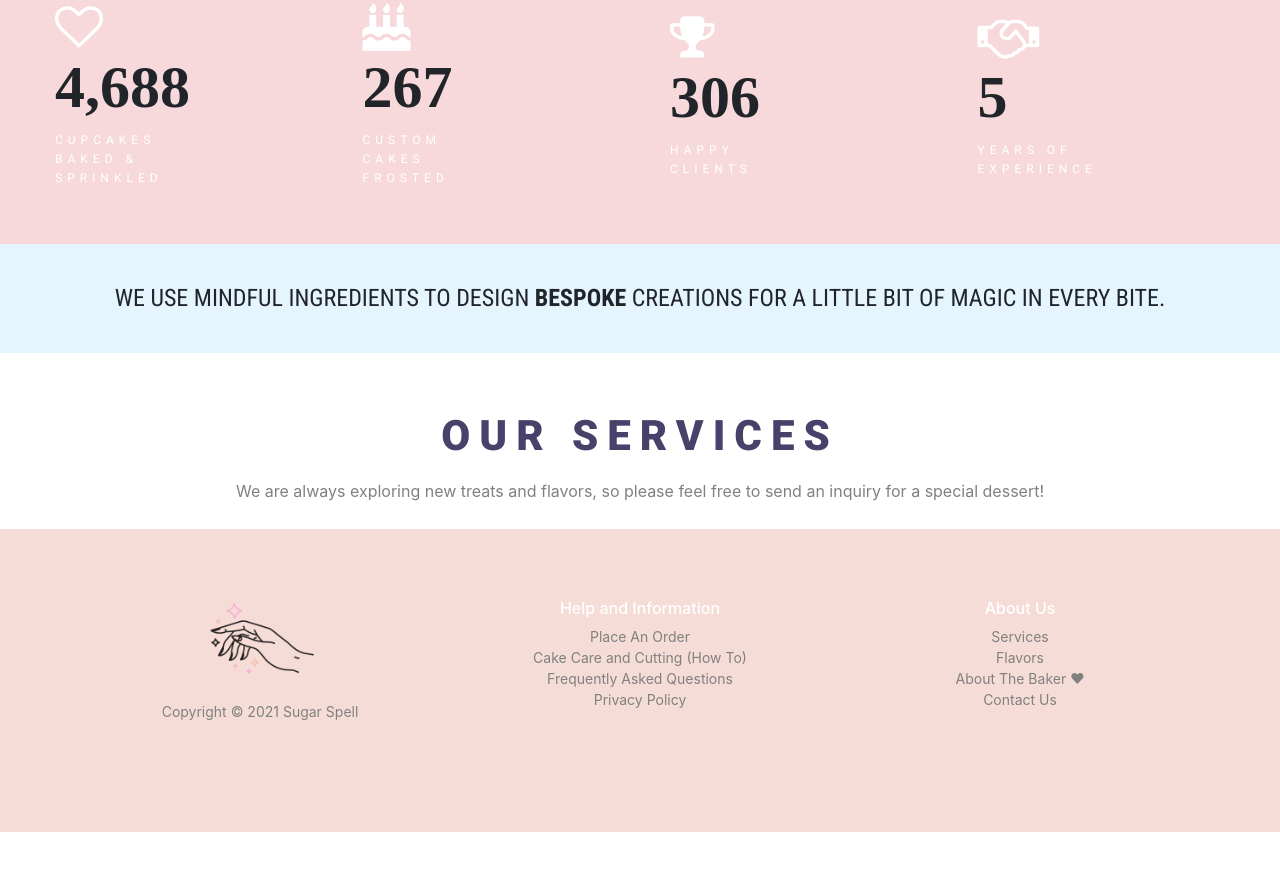
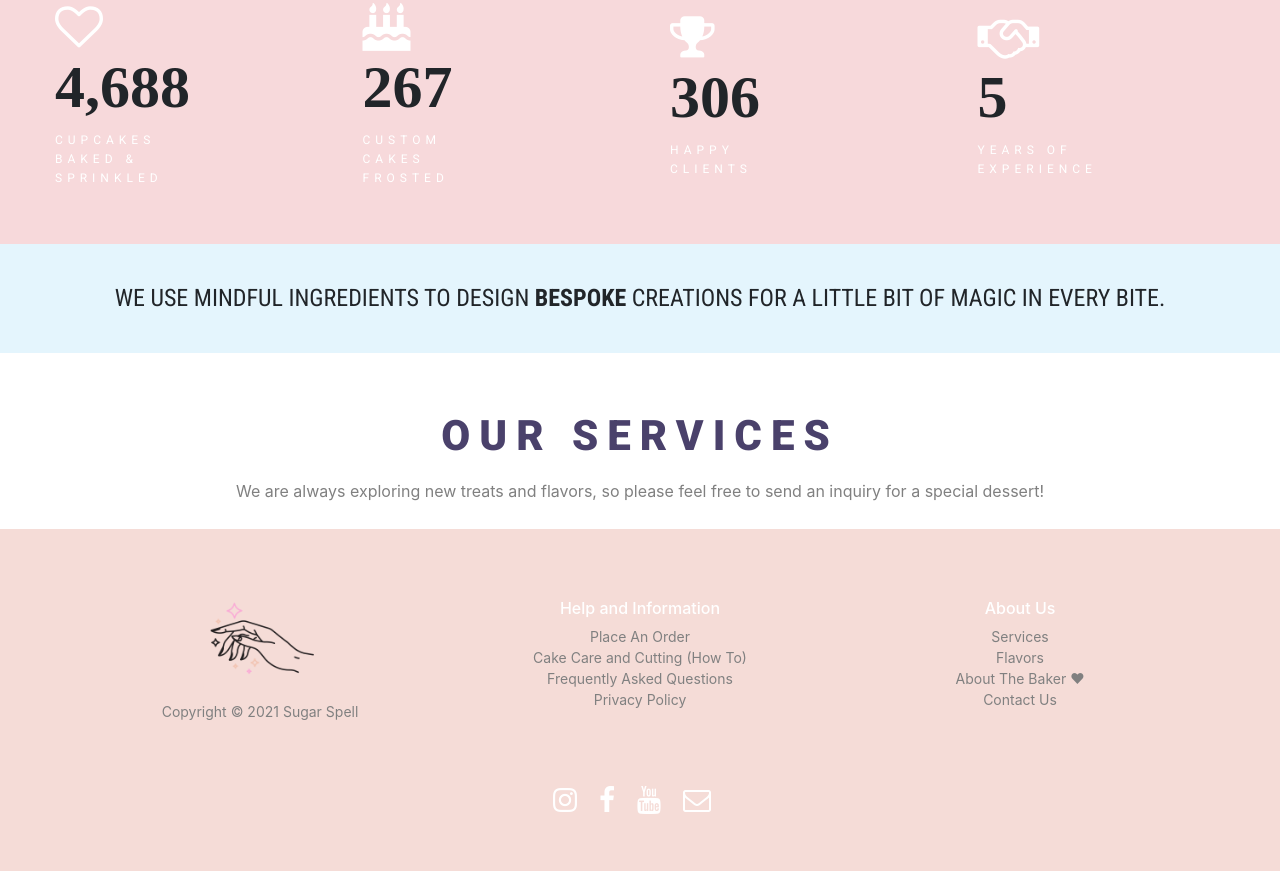
Before and after one commit to Chaphi90/Sugar-Spell, a website: page index.html in a window 1280 px wide. Shown: the part 773-1644 px from the top of the page. Before the commit the page ends 1605 px from the top, so only its background shows below. Drawn offline with nearby package versions, Linux system fonts and the light colour scheme; grey boxes are pictures that could not be loaded.

Commit message:
Social Icons/Footer

```diff
--- a/index.html
+++ b/index.html
@@ -151,6 +151,12 @@
                     </div>
                 </div>
             </div>
+            <div class="col pt-4 text-center">
+                <a href="https://www.instagram.com/sugarspellny/"><i class="fa fa-instagram fa-2x pr-3"></i></a>
+                <a href="https://www.facebook.com/sugarspellny/"><i class="fa fa-facebook fa-2x pr-3"></i></a>
+                <a href="https://www.youtube.com/channel/UC8lytG8CdwzBvCaY9X3JD9w"><i class="fa fa-youtube fa-2x pr-3"></i></a>
+                <a href="mailto:orders@thesugarspell.com"><i class="fa fa-envelope-o fa-2x pr-3"></i></a>
+            </div>
         </footer>
 
         <!-- jQuery must come first, then Popper.js, then the Bootstrap JavaScript plugins.-->
```
